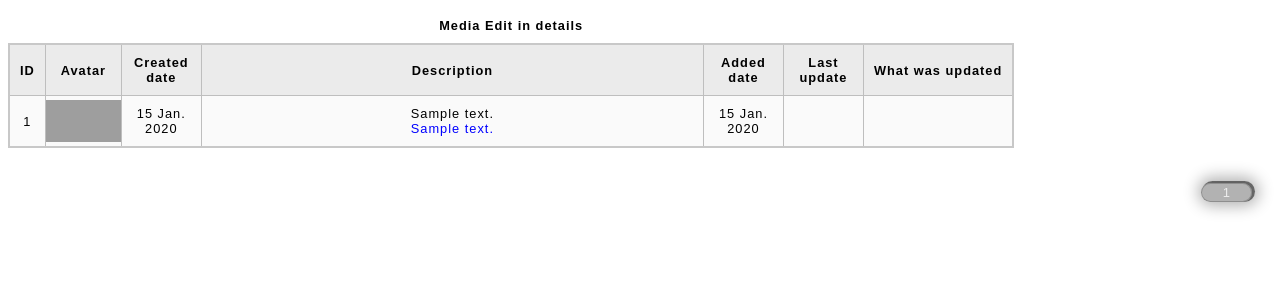
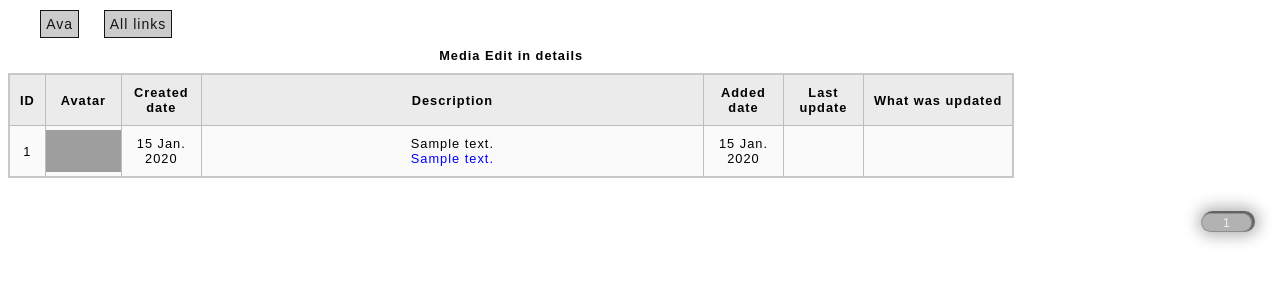
Before and after one commit to nartu/dcjul, a Django app: template dc_parse/templates/edit/edit_media_list_table.html in a window 1280 px wide. Shown: the top 300 px of the page. Run offline with Django 3.2, Linux system fonts and the light colour scheme; the template is opened without the code that fills it: most values are stand-ins (such as "Sample title", 1, 10 or a date in 2020); grey boxes are pictures that could not be loaded.

Commit message:
release 0.3

```diff
--- a/dc_parse/static/parse/css/edit_media_table.css
+++ b/dc_parse/static/parse/css/edit_media_table.css
@@ -132,3 +132,35 @@ td:nth-child(7) {
 .page__link.active a, .page__link.active:hover a {
   color: rgba(255, 255, 255, 0.75);
 }
+
+/* Links */
+
+.links {
+  width: 230px;
+  display: grid;
+  grid-template: auto / repeat(3,1fr);
+  align-items: center;
+  justify-items: center;
+  grid-auto-columns: fit-content;
+  gap: 5px;
+  margin: 10px 0 0px 15px;
+}
+
+.links a {
+  padding: 5px;
+  background-color: rgba(0, 0, 0, 0.2);
+  border: 1px solid rgba(0, 0, 0, 0.9);
+/*   align-self: center; */
+}
+
+.links a {
+  text-decoration: none;
+  font-weight: normal;
+  font-size: 14px;
+  letter-spacing: 1px;
+  color: rgba(0, 0, 0, 0.9);
+}
+
+.links a:hover {
+  color: rgba(0, 0, 0, 0.5);
+}
--- a/dc_parse/templates/edit/edit_media_list_ava.html
+++ b/dc_parse/templates/edit/edit_media_list_ava.html
@@ -8,6 +8,10 @@
   </head>
   <body>
     <div class="container">
+      <div class="links">
+        <a href="{% url 'dc_parse:edit_media_list_table' %}">Table</a>
+        <a href="{% url 'dc_parse:link_all' %}">All links</a>
+      </div>
       <div class="avatars">
         {% for media in media_list %}
           {% if media.media in media_edited %}
--- a/dc_parse/templates/edit/edit_media_list_table.html
+++ b/dc_parse/templates/edit/edit_media_list_table.html
@@ -20,6 +20,11 @@
         {% endfor %}
       </div>
       {% endcomment %}
+      <div class="links">
+        <a href="{% url 'dc_parse:edit_media_list_ava' %}">Ava</a>
+        <a href="{% url 'dc_parse:link_all' %}">All links</a>
+        <!-- <a href="{% url 'dc_parse:edit_media_list_table' %}">Table</a> -->
+      </div>
       <div class="media_list">
         <table>
           <caption>Media Edit in details</caption>
```
Also changed, not shown: dc_parse/static/parse/css/edit_media.css (added, +54 -0 lines), dc_parse/static/parse/css/edit_media_ava.css (+32 -0 lines), dc_parse/templates/edit/edit_media.html (+11 -24 lines).
